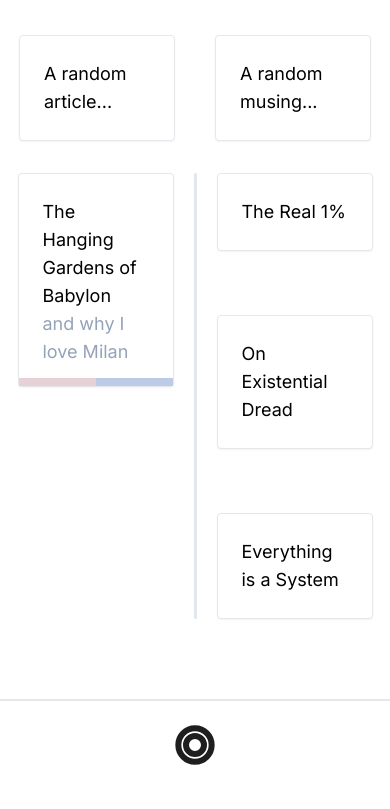
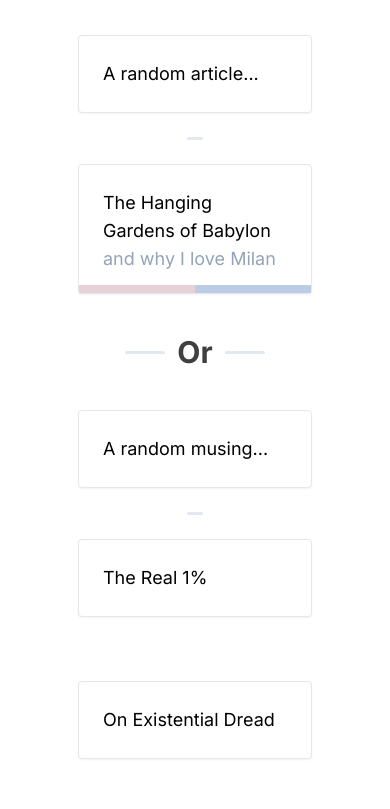
Before and after one commit to markmcguire011/Sentennial, a Next.js app: page / in a window 390 px wide. Shown: the part 1860-2669 px from the top of the page. Built offline with nearby package versions, Linux system fonts and the light colour scheme.

Commit message:
mobile tweaks for discover section

```diff
--- a/app/page.tsx
+++ b/app/page.tsx
@@ -14,6 +14,8 @@ export default function Page() {
 
   const recentArticles = articles.slice(0, 4);
   const recentMusings = musings.slice(0, 4);
+
+
 
   return (
     <div className="flex flex-col max-w-[1200px] mx-auto text-black">
@@ -83,24 +85,23 @@ export default function Page() {
         <div className="flex items-center justify-center pb-6">
           <h1 className="text-4xl opacity-75 font-bold color-[#1E1E1E]">Discover</h1>
         </div>
-        <div className="flex justify-center items-center gap-10">
-          <Random collection={articles} type="article"/>
-          <Random collection={musings} type="musing" />
-          {/* <Link href={"/musings"} className="flex w-2/5 items-center">
-            <div className="group bg-white flex justify-between rounded w-full shadow-sm hover:shadow-md hover:animate-pulse p-6 border">
-              <h1 className="text-lg group-hover:underline group-hover:decoration-brand-color group-hover:text-brand-color">A random musing...</h1>
-              <svg className="md:flex hidden group-hover:fill-brand-color" xmlns="http://www.w3.org/2000/svg" width="24" height="24"><path d="M22 13v-1a10 10 0 0 0-20 0v1h9v7a2 2 0 0 0 2 2h1a2 2 0 0 0 2-2v-1h-2v1h-1v-7zM12 4a8.013 8.013 0 0 1 7.938 7H4.062A8.013 8.013 0 0 1 12 4z"/></svg>
-            </div>
-          </Link> */}
-        </div>
-        <div className="flex justify-center gap-5 md:gap-10">
-          <div className="flex flex-col gap-10 w-2/5">
+        <div className="flex md:flex-row flex-col md:items-start items-center justify-center gap-5 md:gap-10">
+          <div className="flex flex-col gap-10 md:w-2/5 w-3/5">
+            <Random collection={articles} type="article" customStyles="md:ml-5"/>
+            <div className="w-4 h-[3px] rounded bg-slate-200 place-self-center -my-4 md:hidden flex"></div>
             {recentArticles.map((article) => (
               <ArticleButton key = {article.slug + "-landing"} data = {article as Article}/>
             ))}
           </div>
-          <div className="h-auto w-[3px] rounded bg-slate-200"></div>
-          <div className="flex flex-col gap-16 w-2/5">
+          <div className="h-[42svh] w-[3px] md:flex hidden rounded bg-slate-200 place-self-end"></div>
+          <div className="md:hidden flex py-5 gap-3 items-center">
+            <div className="w-10 h-[3px] rounded bg-slate-200"></div>
+            <h1 className="text-3xl opacity-75 font-bold">Or</h1>
+            <div className="w-10 h-[3px] rounded bg-slate-200"></div>
+          </div>
+          <div className="flex flex-col gap-16 md:w-2/5 w-3/5">
+            <Random collection={musings} type="musing" customStyles="md:-ml-5"/>
+            <div className="w-4 h-[3px] rounded bg-slate-200 place-self-center -my-10 md:hidden flex"></div>
             {recentMusings.map((musing) => (
               <MusingButton key = {musing.slug + "-landing"} data = {musing}/>
             ))}
--- a/components/musing_button.tsx
+++ b/components/musing_button.tsx
@@ -13,9 +13,6 @@ export default function MusingButton({ data } : Props) {
                     <h1 className="text-lg group-hover:underline group-hover:decoration-brand-color group-hover:text-brand-color">{data.title}</h1>
                     <svg className="md:flex hidden group-hover:fill-brand-color" xmlns="http://www.w3.org/2000/svg" width="24" height="24"><path d="M12 2a10 10 0 1 0 10 10A10.011 10.011 0 0 0 12 2zm0 18a8 8 0 1 1 8-8 8.009 8.009 0 0 1-8 8z"/><path d="M13.293 7.293 8.586 12l4.707 4.707 1.414-1.414L11.414 12l3.293-3.293-1.414-1.414z"/></svg>
                 </div>
-                {/* <div className="flex md:justify-end">
-                    <h1 className="txt-md text-slate-400">{data.date}</h1>
-                </div> */}
             </div>
         </Link>
     )
--- a/components/random.tsx
+++ b/components/random.tsx
@@ -8,10 +8,11 @@ import { Musing } from "@/interfaces/musing";
 type Props = {
     collection: Article[] | Musing[];
     type: string;
+    customStyles: string;
 };
 
 
-export default function Random({ collection, type }: Props) {
+export default function Random({ collection, type, customStyles }: Props) {
     const [random, setRandom] = useState<Article | Musing | null>(null);
 
 
@@ -21,7 +22,7 @@ export default function Random({ collection, type }: Props) {
     }, [collection])
 
     return (
-        <Link href={`/${type + "s"}/${random ? random.slug : ""}`} className="flex w-2/5 items-center">
+        <Link href={`/${type + "s"}/${random ? random.slug : ""}`} className={`flex w-full items-center ${customStyles}`}>
             <div className="group bg-white flex justify-between rounded w-full shadow-sm hover:shadow-md hover:animate-pulse p-6 border">
               <h1 className="text-lg group-hover:underline group-hover:decoration-brand-color group-hover:text-brand-color">{`A random ${type}...`}</h1>
               {type == "article" ? <svg className="md:flex hidden group-hover:fill-brand-color" xmlns="http://www.w3.org/2000/svg" width="24" height="24"><path d="M22 13v-1a10 10 0 0 0-20 0v1h9v7a2 2 0 0 0 2 2h1a2 2 0 0 0 2-2v-1h-2v1h-1v-7zM12 4a8.013 8.013 0 0 1 7.938 7H4.062A8.013 8.013 0 0 1 12 4z"/></svg>
```
